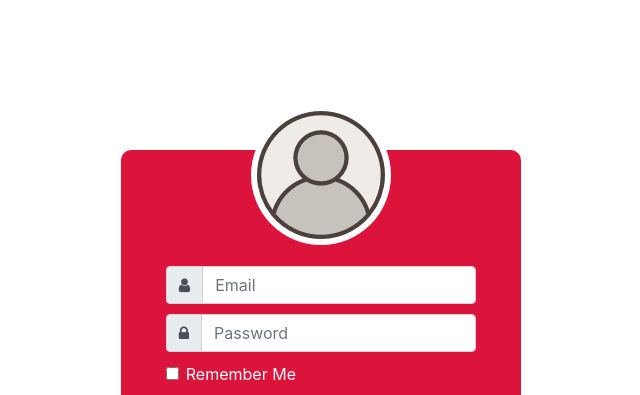
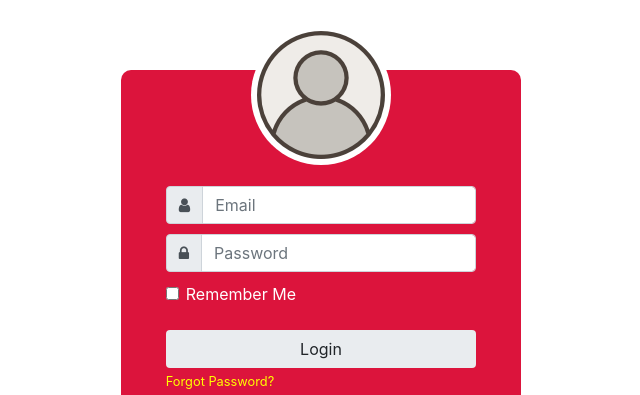
Before and after one commit to Kashifrazabb/Header, a plain HTML site: page login.html in a window 1280 px wide. Shown: the top 395 px of the page, without its empty margins (319-959 px from the left). Drawn offline with nearby package versions, Linux system fonts and the light colour scheme.

```diff
--- a/login.html
+++ b/login.html
@@ -6,7 +6,7 @@
     <meta name="viewport" content="width=device-width, initial-scale=1.0">
     <link rel="stylesheet" href="https://cdnjs.cloudflare.com/ajax/libs/font-awesome/4.7.0/css/font-awesome.min.css" />
     <style>
-        body{height:100vh;display: flex;justify-content: space-evenly;
+        body{height:80vh;display: flex;justify-content: space-evenly;
         align-items: center;}
         .login-wrapper{width:400px;height:500px;background: crimson;
         border-radius: 10px;position: relative;display: flex;justify-content: center;align-items: center;}
```
